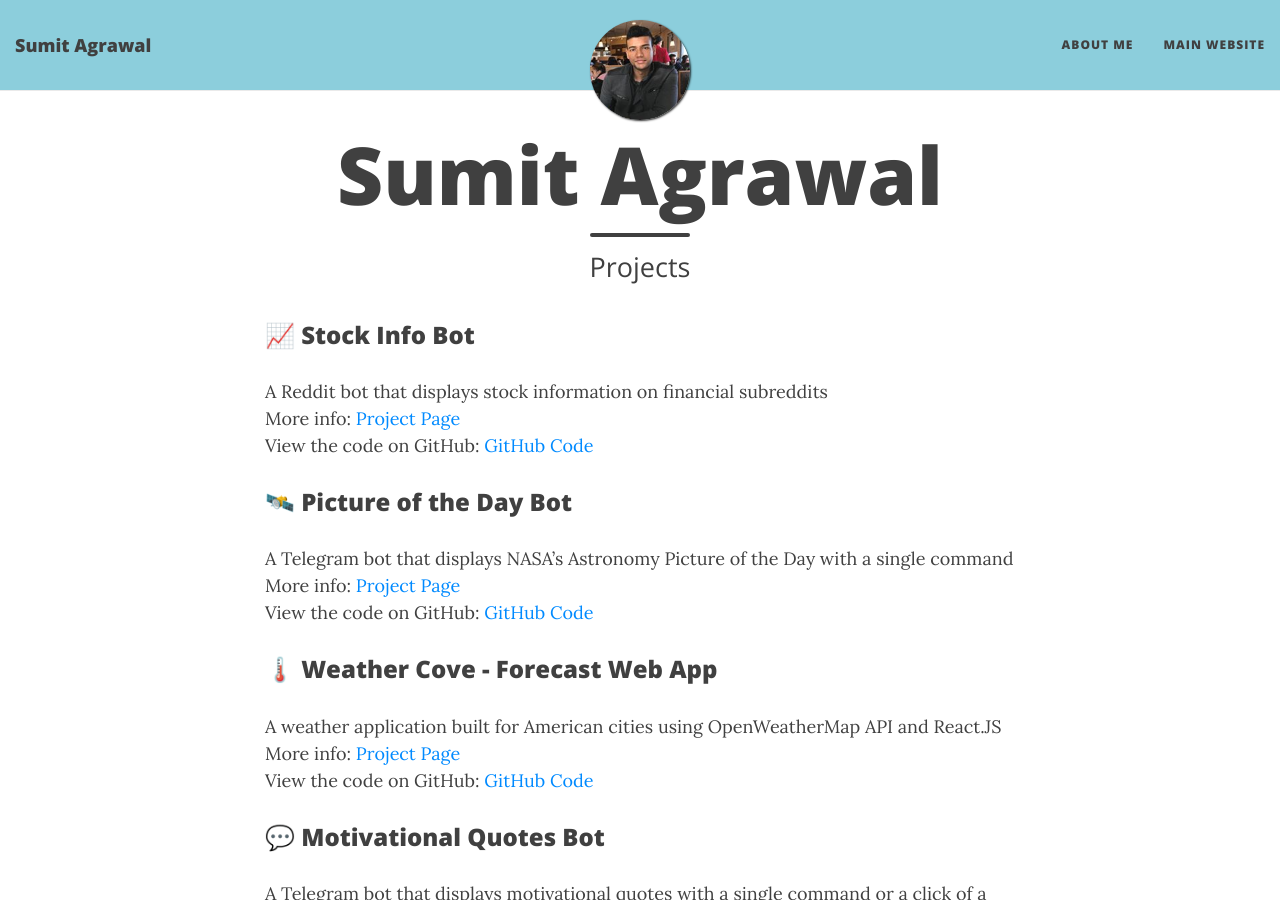
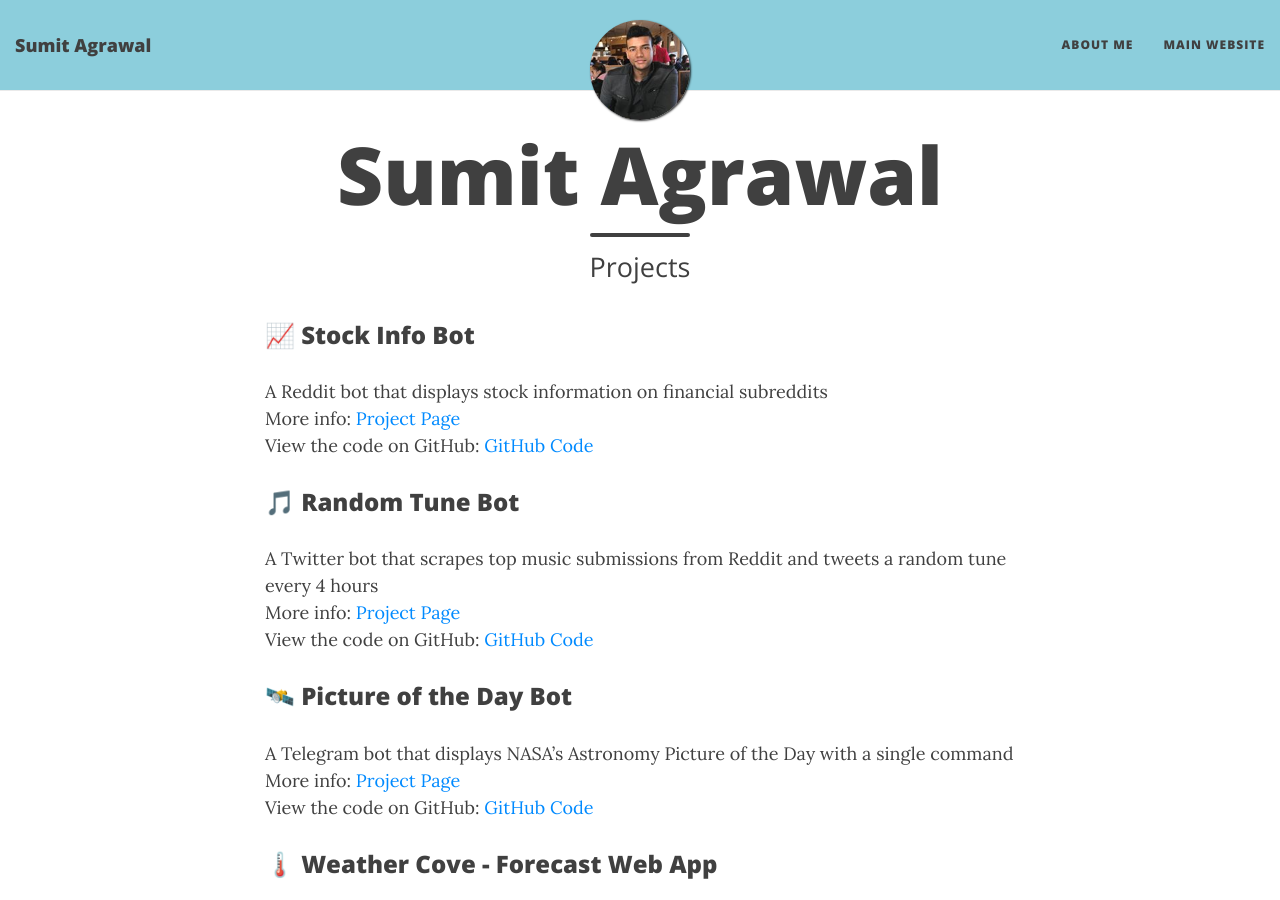
Before and after one commit to SumitAgr/Portfolio, a Jekyll site: the page built from index.md, in a window 1280 px wide and 900 px high. Built offline with Jekyll 4.4.1, drawn with Linux system fonts in a browser that asks for light colours; nearby versions of some CDN libraries.

Commit message:
Update index.md

```diff
--- a/index.md
+++ b/index.md
@@ -11,6 +11,13 @@ A Reddit bot that displays stock information on financial subreddits
 More info: [Project Page](https://sumitagr.github.io/StockInfo-Bot/)
 <br>
 View the code on GitHub: [GitHub Code](https://github.com/SumitAgr/StockInfo-Bot)
+
+### 🎵 Random Tune Bot
+A Twitter bot that scrapes top music submissions from Reddit and tweets a random tune every 4 hours
+<br>
+More info: [Project Page](https://sumitagr.github.io/StockInfo-Bot/)
+<br>
+View the code on GitHub: [GitHub Code](https://github.com/SumitAgr/Random-Tune-Bot)
 
 ### 🛰️ Picture of the Day Bot
 A Telegram bot that displays NASA's Astronomy Picture of the Day with a single command
```
